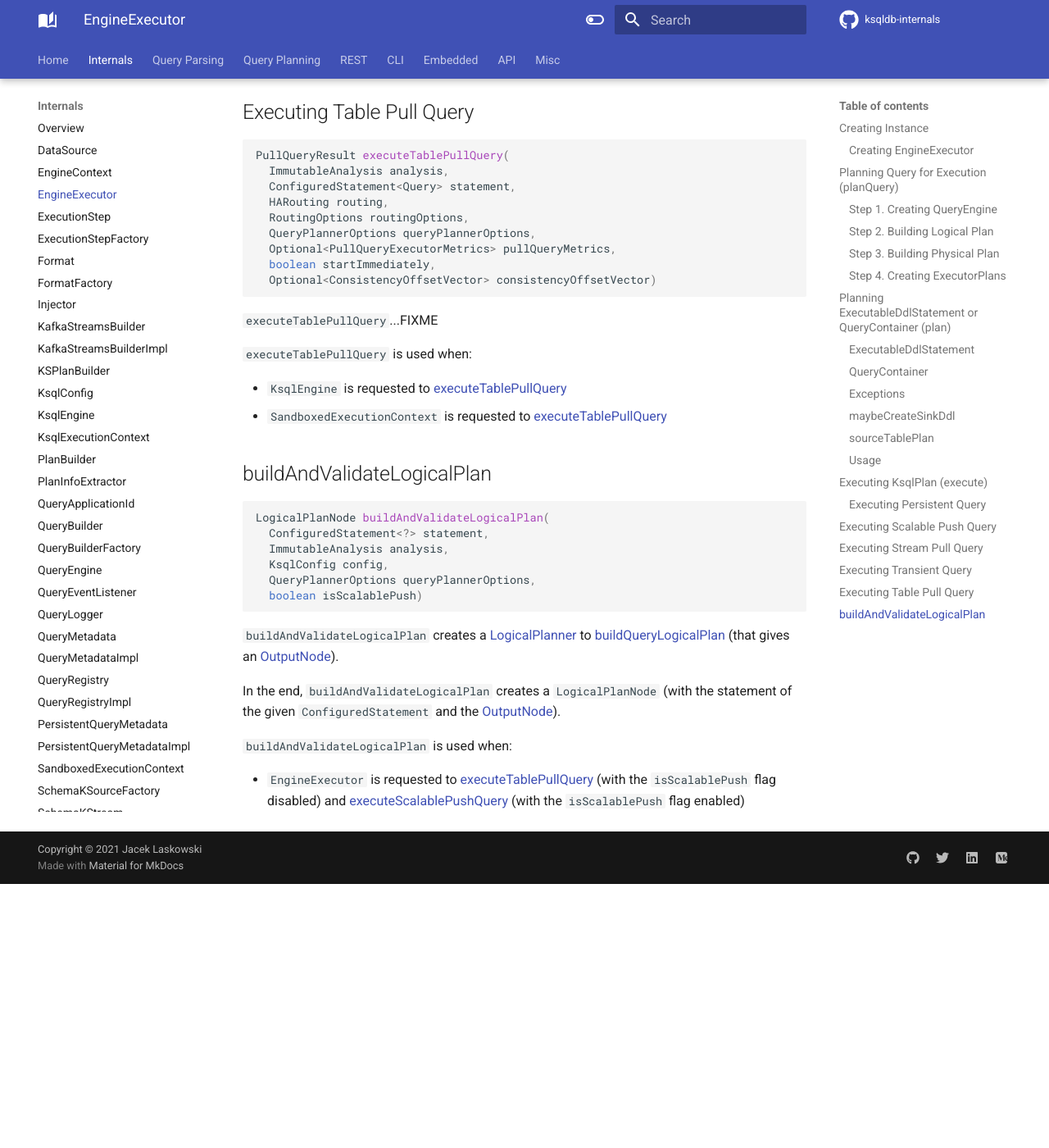
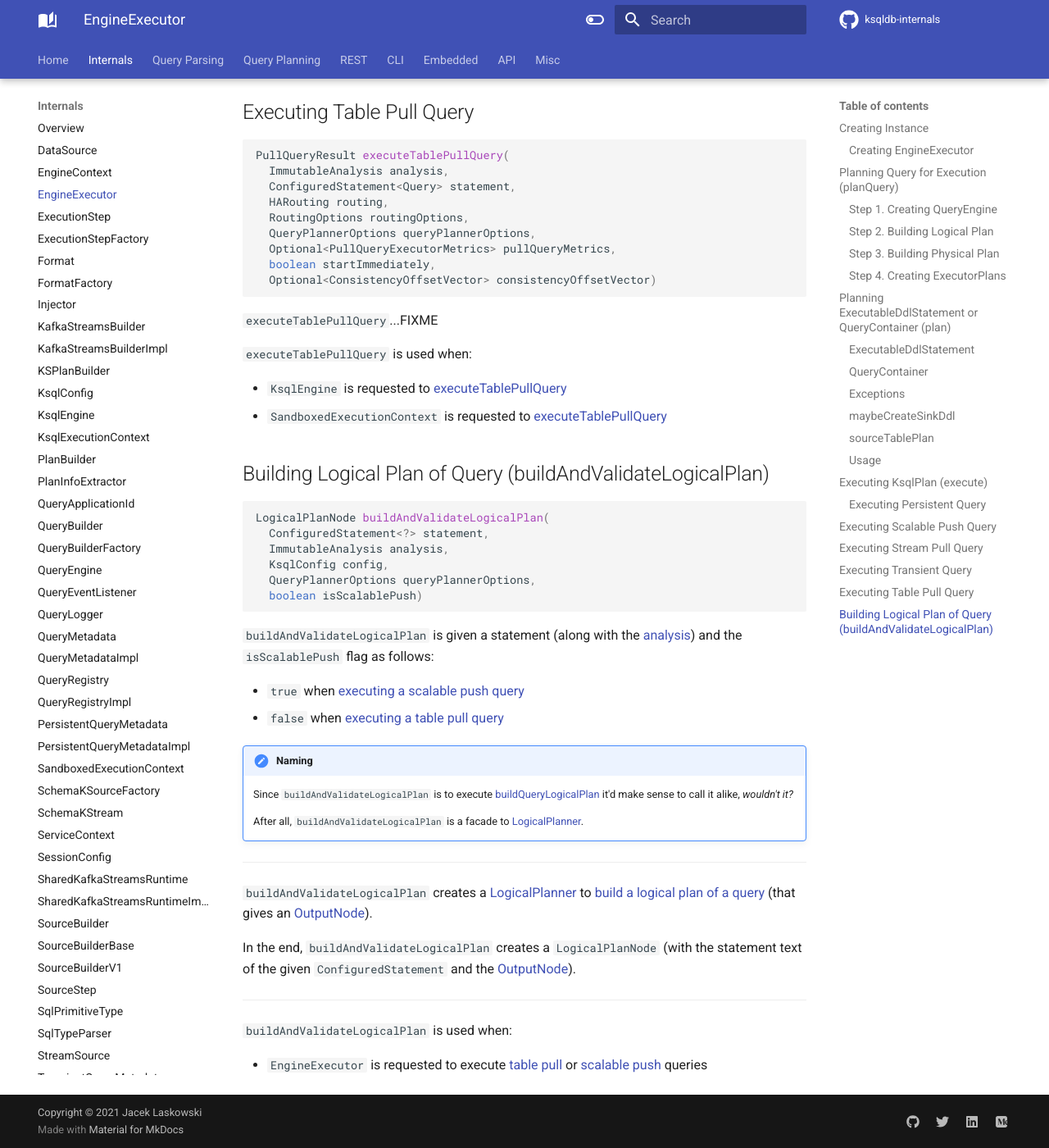
Before and after one commit to japila-books/ksqldb-internals, an MkDocs documentation site: the page built from docs/EngineExecutor.md, in a window 1280 px wide and 1400 px high, scrolled down 5578 px. Shown: the whole window at 82% size. Built offline with MkDocs 1.6.1 and Material for MkDocs 9.7.7, drawn with Linux system fonts in a browser that asks for light colours; comment, search, counter and statistics services are not loaded; before the commit the page ends 6656 px from its top, so only the background shows below that.

Commit message:
EngineExecutor and Building Logical Plan of Query

````diff
--- a/docs/EngineExecutor.md
+++ b/docs/EngineExecutor.md
@@ -250,7 +250,7 @@ PullQueryResult executeTablePullQuery(
 * `KsqlEngine` is requested to [executeTablePullQuery](KsqlEngine.md#executeTablePullQuery)
 * `SandboxedExecutionContext` is requested to [executeTablePullQuery](SandboxedExecutionContext.md#executeTablePullQuery)
 
-## <span id="buildAndValidateLogicalPlan"> buildAndValidateLogicalPlan
+## <span id="buildAndValidateLogicalPlan"> Building Logical Plan of Query (buildAndValidateLogicalPlan)
 
 ```java
 LogicalPlanNode buildAndValidateLogicalPlan(
@@ -261,10 +261,24 @@ LogicalPlanNode buildAndValidateLogicalPlan(
   boolean isScalablePush)
 ```
 
-`buildAndValidateLogicalPlan` creates a [LogicalPlanner](planner/LogicalPlanner.md) to [buildQueryLogicalPlan](planner/LogicalPlanner.md#buildQueryLogicalPlan) (that gives an [OutputNode](planner/OutputNode.md)).
+`buildAndValidateLogicalPlan` is given a statement (along with the [analysis](ImmutableAnalysis.md)) and the `isScalablePush` flag as follows:
 
-In the end, `buildAndValidateLogicalPlan` creates a `LogicalPlanNode` (with the statement of the given `ConfiguredStatement` and the [OutputNode](planner/OutputNode.md)).
+* `true` when [executing a scalable push query](#executeScalablePushQuery)
+* `false` when [executing a table pull query](#executeTablePullQuery)
+
+!!! note "Naming"
+    Since `buildAndValidateLogicalPlan` is to execute [buildQueryLogicalPlan](planner/LogicalPlanner.md#buildQueryLogicalPlan) it'd make sense to call it alike, _wouldn't it?_
+
+    After all, `buildAndValidateLogicalPlan` is a facade to [LogicalPlanner](planner/LogicalPlanner.md).
+
+---
+
+`buildAndValidateLogicalPlan` creates a [LogicalPlanner](planner/LogicalPlanner.md) to [build a logical plan of a query](planner/LogicalPlanner.md#buildQueryLogicalPlan) (that gives an [OutputNode](planner/OutputNode.md)).
+
+In the end, `buildAndValidateLogicalPlan` creates a `LogicalPlanNode` (with the statement text of the given `ConfiguredStatement` and the [OutputNode](planner/OutputNode.md)).
+
+---
 
 `buildAndValidateLogicalPlan` is used when:
 
-* `EngineExecutor` is requested to [executeTablePullQuery](#executeTablePullQuery) (with the `isScalablePush` flag disabled) and [executeScalablePushQuery](#executeScalablePushQuery) (with the `isScalablePush` flag enabled)
+* `EngineExecutor` is requested to execute [table pull](#executeTablePullQuery) or [scalable push](#executeScalablePushQuery) queries
````
